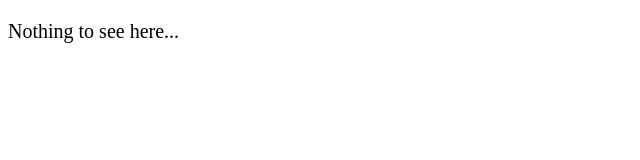
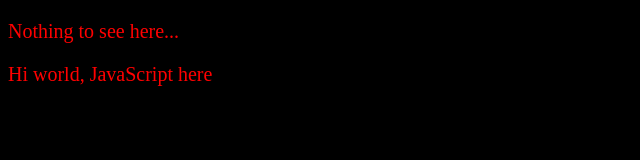
Before and after one commit to spbureau/my-webpage, a plain HTML site: page index.html in a window 1280 px wide. Shown: the whole page, without its empty margins (0-640 px from the left). Drawn offline with Linux system fonts and the light colour scheme.

Commit message:
New Commit

```diff
--- a/index.html
+++ b/index.html
@@ -7,7 +7,7 @@
 
   <title>HTML</title>
 
-  <!-- HTML -->
+  <link href="main.js" rel="script"
 
 
   <!-- Custom Styles -->
@@ -16,6 +16,7 @@
 
 <body>
   <p>Nothing to see here...</p>
+  <p id="greeting-js"></p>
   <!-- Project -->
   <script src="main.js"></script>
 </body>
--- a/main.js
+++ b/main.js
@@ -1 +1,9 @@
 console.log('Hello World!');
+
+/*
+function insetInPage{
+
+}
+*/
+
+document.getElementById("greeting-js").innerHTML='Hi world, JavaScript here';
--- a/style.css
+++ b/style.css
@@ -1,3 +1,5 @@
 body {
     font-size: 15pt;
+    color: red;
+    background-color: black;
 }
```
